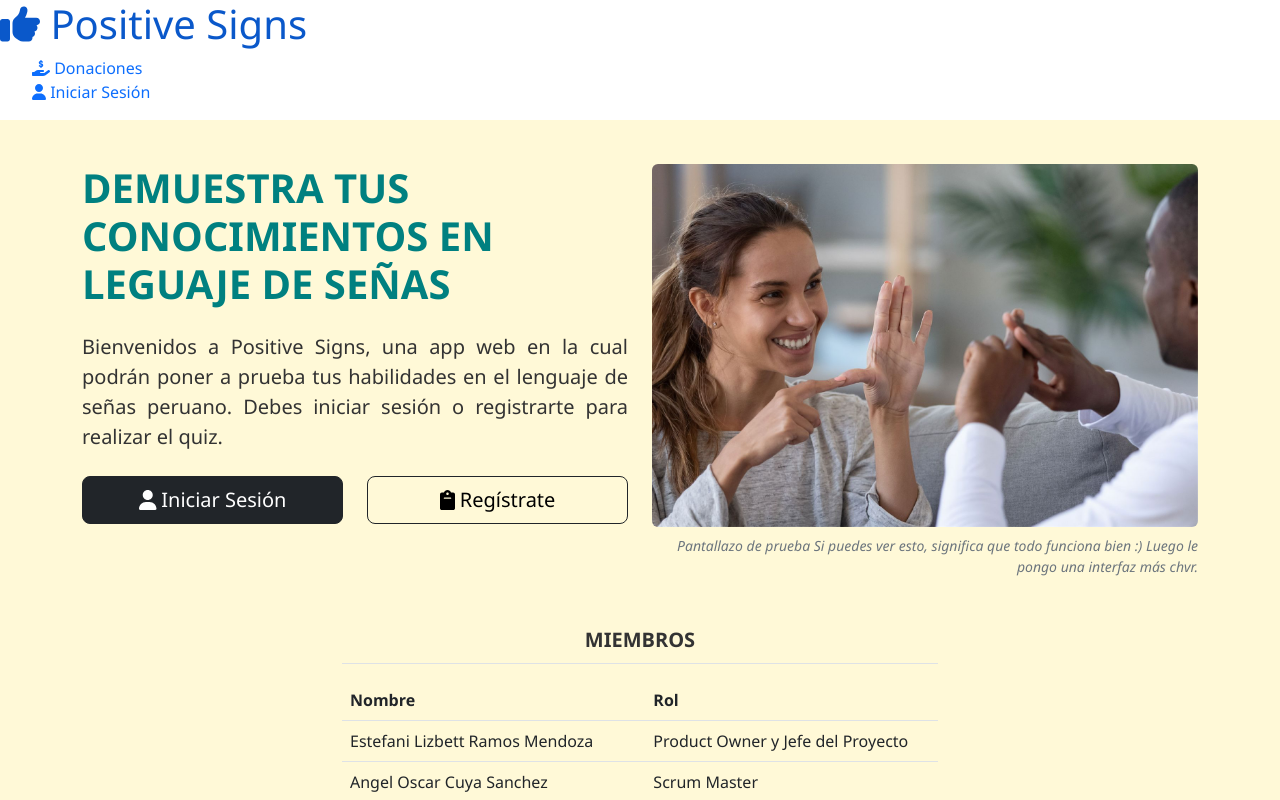
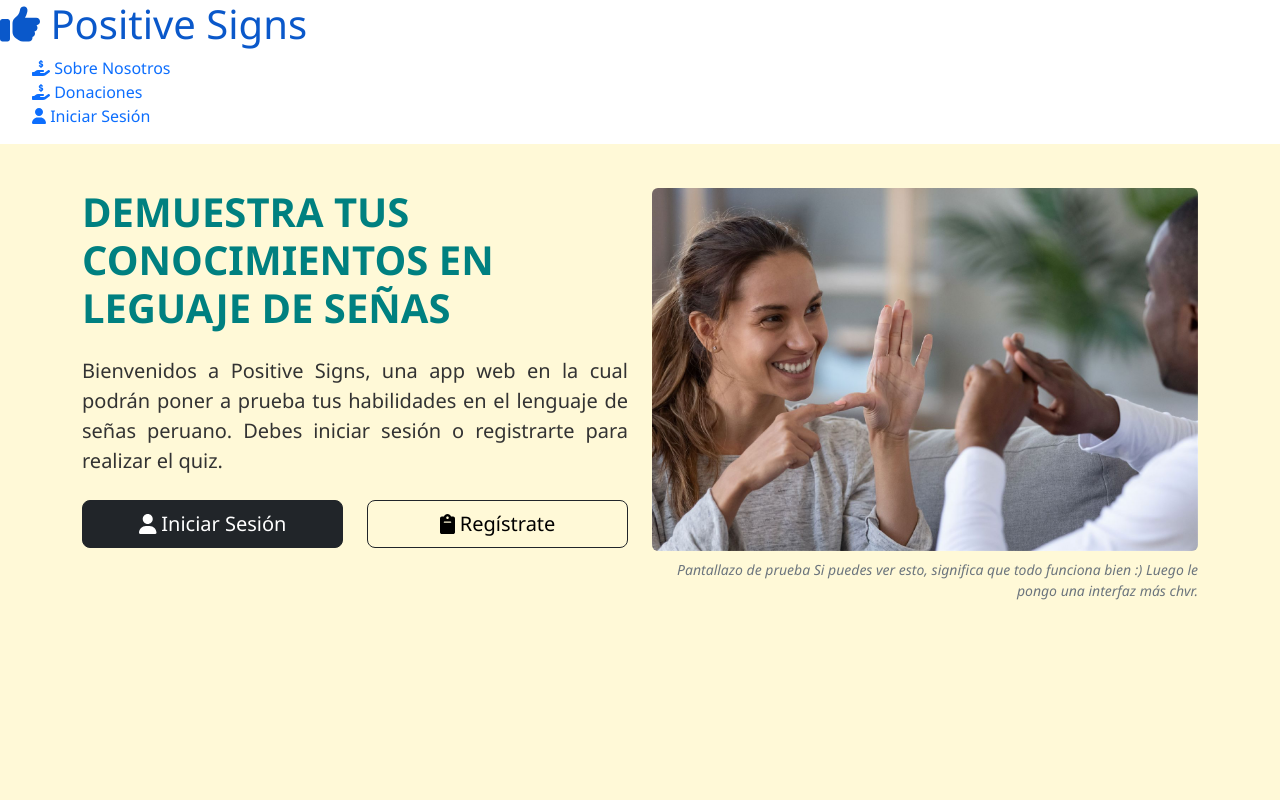
Before and after one commit to Liz2001/Ing-Software-se-as, a React (Create React App) app in the folder client/: page / in a window 1280 px wide. Shown: the top 800 px of the page. Built offline with nearby package versions, Linux system fonts and the light colour scheme.

Commit message:
definida ruta del about

```diff
--- a/client/src/components/body/Body.js
+++ b/client/src/components/body/Body.js
@@ -14,6 +14,7 @@ import Modulo from './modulos/Modulo';
 import Cuestionario from './modulos/Cuestionario';
 import Home from './home/Home';
 import Test from './test/Test';
+import About from './about/About'
 
 function Body() {
   const auth = useSelector(state => state.auth)
@@ -23,6 +24,7 @@ function Body() {
     <section>
       <Routes>
         <Route path='/donations' element={<Donations />} />
+        <Route path='/about' element={<About />} />
         <Route path='/login' element={isLogged ? <Missing /> : <Login />} />
         <Route path='/register' element={isLogged ? <Missing /> : <Register />} />
         <Route path='/forgot_password' element={isLogged ? <Missing /> : <ForgotPassword />} />
--- a/client/src/components/body/home/Home.js
+++ b/client/src/components/body/home/Home.js
@@ -3,7 +3,6 @@ import { Link } from "react-router-dom";
 import { FontAwesomeIcon } from "@fortawesome/react-fontawesome";
 import "./home.css";
 import signLanguage from "../../images/signLanguage.png";
-import Members from "../about/Members";
 
 function Home() {
   return (
@@ -65,7 +64,6 @@ function Home() {
           </div>
         </div>
       </div>
-      <Members />
     </div>
   );
 }
--- a/client/src/components/header/Header.js
+++ b/client/src/components/header/Header.js
@@ -38,6 +38,7 @@ function Header() {
         <h1><Link to='/' style={{ textDecoration:'none' }}><FontAwesomeIcon icon='fa-solid fa-thumbs-up' /> Positive Signs</Link></h1>
       </div>
       <ul style={transForm}>
+        <li><Link to='/about' style={{ textDecoration:'none' }}><FontAwesomeIcon icon='fa-solid fa-hand-holding-dollar' /> Sobre Nosotros</Link></li>
         <li><Link to='/donations' style={{ textDecoration:'none' }}><FontAwesomeIcon icon='fa-solid fa-hand-holding-dollar' /> Donaciones</Link></li>
         {
           isLogged
```
